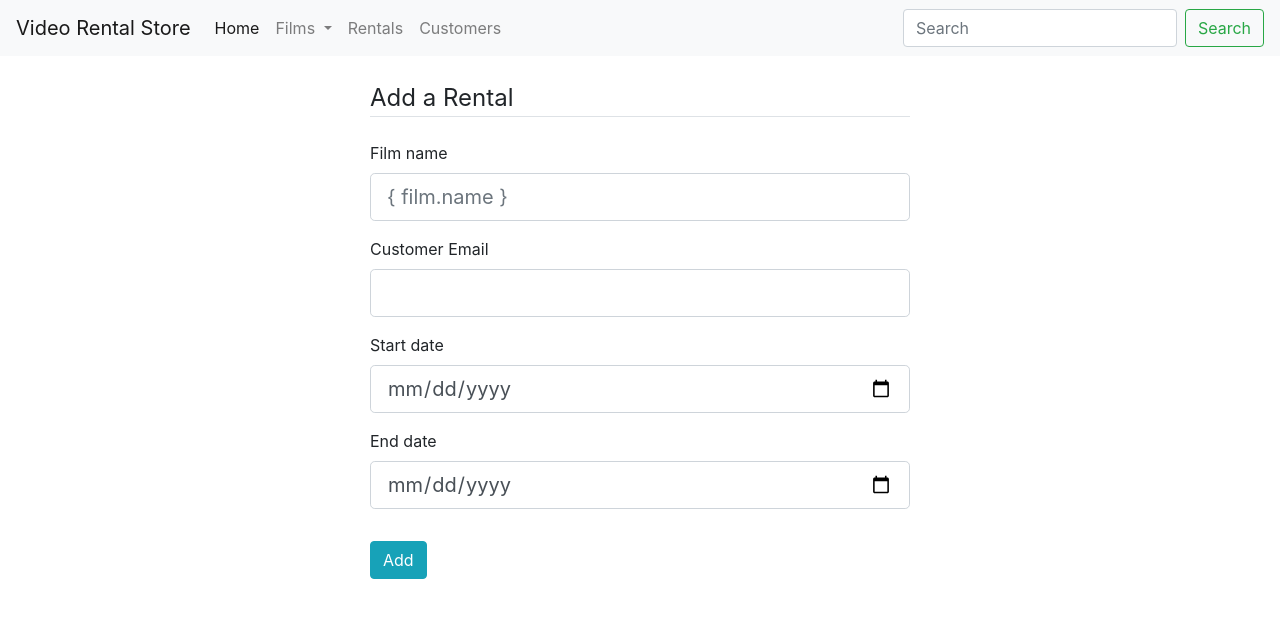
After one commit to PengKuang/VideoRentalStore, a Flask app: template templates/add-rental.html in a window 1280 px wide. The commit adds this page. Shown: the top 618 px of the page. Run offline with Flask 2, Linux system fonts and the light colour scheme; the template is opened without the code that fills it: values that come from a table or form of the project are taken from there, others are empty; some libraries are stand-ins or nearby versions.

Commit message:
add new pages with forms

```diff
--- a/app.py
+++ b/app.py
@@ -1,9 +1,11 @@
 from flask import Flask
-from flask import render_template, url_for, request, redirect
+from flask import render_template, url_for, request, redirect, flash
 from flask_sqlalchemy import SQLAlchemy
 from datetime import datetime
+from forms import CustomerForm, RentalForm
 
 app = Flask(__name__)
+app.config['SECRET_KEY'] = '229b845d2e364ca8a032e35c104f69b1'
 app.config['SQLACHEMY_DATABASE_URI'] = 'sqlite:///video.db'
 # db.init_app(app)
 db = SQLAlchemy(app)
@@ -14,8 +16,9 @@ class Film(db.Model):
     id = db.Column(db.Integer, primary_key=True)
     name = db.Column(db.String(200), nullable=False)
     category = db.Column(db.String(20))
-    available = db.Column(db.Integer, default=0)
+    available = db.Column(db.Integer, default=1)
     date_added = db.Column(db.DateTime, default=datetime.utcnow)
+    rentals = db.relationship('Rental', backref="film", lazy=True)
 
     def __repr__(self):
         return '<Film %r>' % self.name
@@ -24,11 +27,13 @@ class Rental(db.Model):
     __tablename__ = "rental"
 
     id = db.Column(db.Integer, primary_key=True)
-    # film_id = db.Column(db.Integer, db.ForeignKey('film.id'), nullable=False)
-    cust_id = db.Column(db.Integer)
-    film_name = db.Column(db.String(200))
-    start_date = db.Column(db.String(200))
-    end_date = db.Column(db.String(200))
+    film_id = db.Column(db.Integer, db.ForeignKey('film.id'), nullable=False)
+    film_name = db.Column(db.String(100))
+    cust_id = db.Column(db.Integer, db.ForeignKey('customer.id'), nullable=False)
+    cust_email = db.Column(db.String(120))
+    start_date = db.Column(db.DateTime, default=datetime.utcnow)
+    end_date = db.Column(db.DateTime, default=datetime.utcnow)
+    price = db.Column(db.Integer, default=30)
 
     def __repr__(self):
         return '<Rental %r>' % self.id
@@ -36,11 +41,12 @@ class Rental(db.Model):
 class Customer(db.Model):
     __tablename__ = "customer"
 
-    id = db.Column(db.Integer, primary_key=True)
-    email = db.Column(db.String(100))
-    first_name = db.Column(db.String(200))
-    last_name = db.Column(db.String(200))
-    bonus_points = db.Column(db.Integer, default=0)
+    id = db.Column(db.Integer, unique=True, primary_key=True)
+    email = db.Column(db.String(120), unique=True, nullable=False)
+    first_name = db.Column(db.String(50), nullable=False)
+    last_name = db.Column(db.String(50), nullable=False)
+    bonus_points = db.Column(db.Integer, nullable=False, default=0)
+    rentals = db.relationship('Rental', backref='customer', lazy=True)
 
     def __repr__(self):
         return '<Customer %r>' % self.id
@@ -49,7 +55,8 @@ class Customer(db.Model):
 def index():
     if request.method == 'POST':
         film_name = request.form['fname']
-        new_film = Film(name=film_name)
+        film_category = request.form['fcategory']
+        new_film = Film(name=film_name, category=film_category)
 
         try:
             db.session.add(new_film)
@@ -115,6 +122,45 @@ def get_all_rentals():
     rentals = Rental.query.order_by(Rental.end_date).all()
     return render_template('rentals.html', rentals=rentals)
 
+@app.route("/rentals/add/<int:id>", methods=['GET', 'POST'])
+def add_rental(id):
+    film = Film.query.get_or_404(id)
+    form = RentalForm()
+    form.film_name.data = film.name
+
+    if request.method == 'POST':
+        if form.validate_on_submit:
+            cust_email=form.cust_email.data
+            customer = Customer.query.filter_by(email=cust_email).first()
+
+            if customer:
+                new_rental = Rental(film_id=film.id,
+                                film_name=film.name,
+                                cust_id=customer.id,
+                                cust_email=customer.email)
+                                # start_date=form.start_date.data,
+                                # end_date=form.end_date.data)
+                try:
+                    db.session.add(new_rental)
+                    db.session.commit()
+                    flash('The rental has been added!','success')
+                    return redirect('/rentals')
+
+                except:
+                    return 'There was an issue adding the rental'
+
+            else:
+                flash('customer does not exist')
+                return render_template('add-rental.html', form=form, film=film)
+
+        #     else:
+        #         return render_template('add-rental.html', form=form)
+        # else:
+        #     return render_template('add-rental.html', form=form)
+    # else:
+        # flash('Customer does not exist! ')
+    return render_template('add-rental.html', form=form, film=film)
+
 @app.route('/customers', methods=['POST','GET'])
 def customer():
     if request.method == 'POST':
@@ -135,6 +181,25 @@ def customer():
         customers = Customer.query.all()
         return render_template('customers.html', customers=customers)
 
+@app.route("/customers/add", methods=['GET', 'POST'])
+def add_customer():
+    form = CustomerForm()
+    if request.method == 'POST':
+        if form.validate_on_submit():
+            new_customer = Customer(email=form.email.data, first_name=form.first_name.data, last_name=form.last_name.data)
+            try:
+                db.session.add(new_customer)
+                db.session.commit()
+                flash('The customer has been added!','success')
+                return redirect('/customers')
+
+            except:
+                return 'there was an issue adding the customer'
+        else:
+            return render_template('add-customer.html', form=form)
+    else:
+        return render_template('add-customer.html', form=form)
+
 @app.before_first_request
 def create_tables():
     db.create_all()
--- /dev/null
+++ b/forms.py
@@ -0,0 +1,24 @@
+from flask_wtf import FlaskForm
+from wtforms import StringField, PasswordField, SubmitField, BooleanField, DateField
+# from wtfroms.fields.html5 import DateField
+from wtforms.validators import DataRequired, Length, Email, EqualTo
+
+class CustomerForm(FlaskForm):
+    first_name = StringField('Frist name',
+                           validators=[DataRequired(), Length(min=1, max=50)])
+    last_name = StringField('Last name',
+                           validators=[DataRequired(), Length(min=1, max=50)])
+    email = StringField('Email',
+                        validators=[DataRequired(), Email(), Length(min=1, max=120)])
+    submit = SubmitField('Add')
+
+class RentalForm(FlaskForm):
+    film_name = StringField('Film name',
+                           validators=[DataRequired(), Length(min=1, max=200)])
+    cust_email = StringField('Customer Email',
+                        validators=[DataRequired(), Email(), Length(min=1, max=120)])
+    start_date = DateField('Start date', format='%Y-%m-%d',
+                        validators=[DataRequired()])
+    end_date = DateField('End date', format='%Y-%m-%d',
+                        validators=[DataRequired()])
+    submit = SubmitField('Add')
--- a/static/css/main.css
+++ b/static/css/main.css
@@ -1,35 +1,9 @@
-body {
+/* body {
     margin: 20px;
     font-family: sans-serif;
+} */
+
+#addfilmform{
+    border: rgb(226, 18, 18);
+    border-width: 3px;
 }
-
-div {
-    display: block;
-    margin: auto;
-    width: 70%;
-    text-align: center;
-}
-
-table {
-    background-color: aquamarine;
-    margin: auto;
-    width: 70%;
-}
-
-tr, th, td {
-    text-align: center;
-    margin: 30px;
-    padding: 5px;
-}
-
-th {
-    color: brown;
-}
-
-#addtask{
-    margin-top: 10px;
-}
-
-#content {
-    width: 70%;
-}
--- /dev/null
+++ b/templates/add-rental.html
@@ -0,0 +1,78 @@
+{% extends 'base.html' %}
+
+{% block title %}
+<title>Add a rental</title>
+{% endblock%}
+
+{% block content %}
+<div class="container">
+    <div class="row justify-content-center">
+        <div class="col-6">
+            <form method="POST" action="/rentals/add/{{ film.id }}">
+                {{ form.hidden_tag() }}
+                <fieldset class="form-group">
+                    <legend class="border-bottom mb-4">Add a Rental</legend>
+                    <div class="form-group">
+                        {{ form.film_name.label(class="form-control-label") }}
+
+                        {% if form.film_name.errors %}
+                            {{ form.film_name(class="form-control form-control-lg is-invalid") }}
+                            <div class="invalid-feedback">
+                                {% for error in form.film_name.errors %}
+                                    <span>{{ error }}</span>
+                                {% endfor %}
+                            </div>
+                        {% else %}
+                            {{ form.film_name(class="form-control form-control-lg", placeholder="{ film.name }") }}
+                        {% endif %}
+                    </div>
+                    <div class="form-group">
+                        {{ form.cust_email.label(class="form-control-label") }}
+                        {% if form.cust_email.errors %}
+                            {{ form.cust_email(class="form-control form-control-lg is-invalid") }}
+                            <div class="invalid-feedback">
+                                {% for error in form.cust_email.errors %}
+                                    <span>{{ error }}</span>
+                                {% endfor %}
+                            </div>
+                        {% else %}
+                            {{ form.cust_email(class="form-control form-control-lg") }}
+                        {% endif %}
+                    </div>
+                    <div class="form-group">
+                        {{ form.start_date.label(class="form-control-label") }}
+
+                        {% if form.start_date.errors %}
+                            {{ form.start_date(class="form-control form-control-lg is-invalid") }}
+                            <div class="invalid-feedback">
+                                {% for error in form.start_date.errors %}
+                                    <span>{{ error }}</span>
+                                {% endfor %}
+                            </div>
+                        {% else %}
+                            {{ form.start_date(class="form-control form-control-lg") }}
+                        {% endif %}
+                    </div>
+
+                    <div class="form-group">
+                        {{ form.end_date.label(class="form-control-label") }}
+
+                        {% if form.end_date.errors %}
+                            {{ form.end_date(class="form-control form-control-lg is-invalid") }}
+                            <div class="invalid-feedback">
+                                {% for error in form.end_date.errors %}
+                                    <span>{{ error }}</span>
+                                {% endfor %}
+                            </div>
+                        {% else %}
+                            {{ form.end_date(class="form-control form-control-lg", type="date") }}
+                        {% endif %}
+                    </div>
+                </fieldset>
+                <div class="form-group">
+                    {{ form.submit(class="btn btn-info") }}
+                </div>
+            </form>
+        </div>
+</div>
+{% endblock%}
--- a/templates/base.html
+++ b/templates/base.html
@@ -5,6 +5,7 @@
     <meta http-equiv="X-UA-Compatible" content="IE=edge">
     <meta name="viewport" content="width=device-width, initial-scale=1, shrink-to-fit=no">
     <link rel="stylesheet" href="https://stackpath.bootstrapcdn.com/bootstrap/4.4.1/css/bootstrap.min.css" integrity="sha384-Vkoo8x4CGsO3+Hhxv8T/Q5PaXtkKtu6ug5TOeNV6gBiFeWPGFN9MuhOf23Q9Ifjh" crossorigin="anonymous">
+    <link rel="stylesheet" type="text/css" href="{{ url_for('static', filename='css/main.css') }}">
     {% block title %}{% endblock%}
 </head>
 
@@ -47,6 +48,15 @@
       </nav>
     {% endblock %}
     <br/>
+    {% with messages = get_flashed_messages() %}
+      {% if messages %}
+        <ul class=flashes>
+        {% for message in messages %}
+          <li style="background-color:pink;">{{ message }}</li>
+        {% endfor %}
+        </ul>
+      {% endif %}
+    {% endwith %}
     {% block content %}{% endblock%}
 
     <script src="https://code.jquery.com/jquery-3.4.1.slim.min.js" integrity="sha384-J6qa4849blE2+poT4WnyKhv5vZF5SrPo0iEjwBvKU7imGFAV0wwj1yYfoRSJoZ+n" crossorigin="anonymous"></script>
```
Also changed, not shown: requirements.txt (+14 -0 lines), templates/add-customer.html (added, +63 -0 lines), templates/customers.html (+10 -3 lines), templates/index.html (+40 -14 lines), templates/rent.html (+19 -1 lines), templates/rentals.html (+8 -8 lines).
